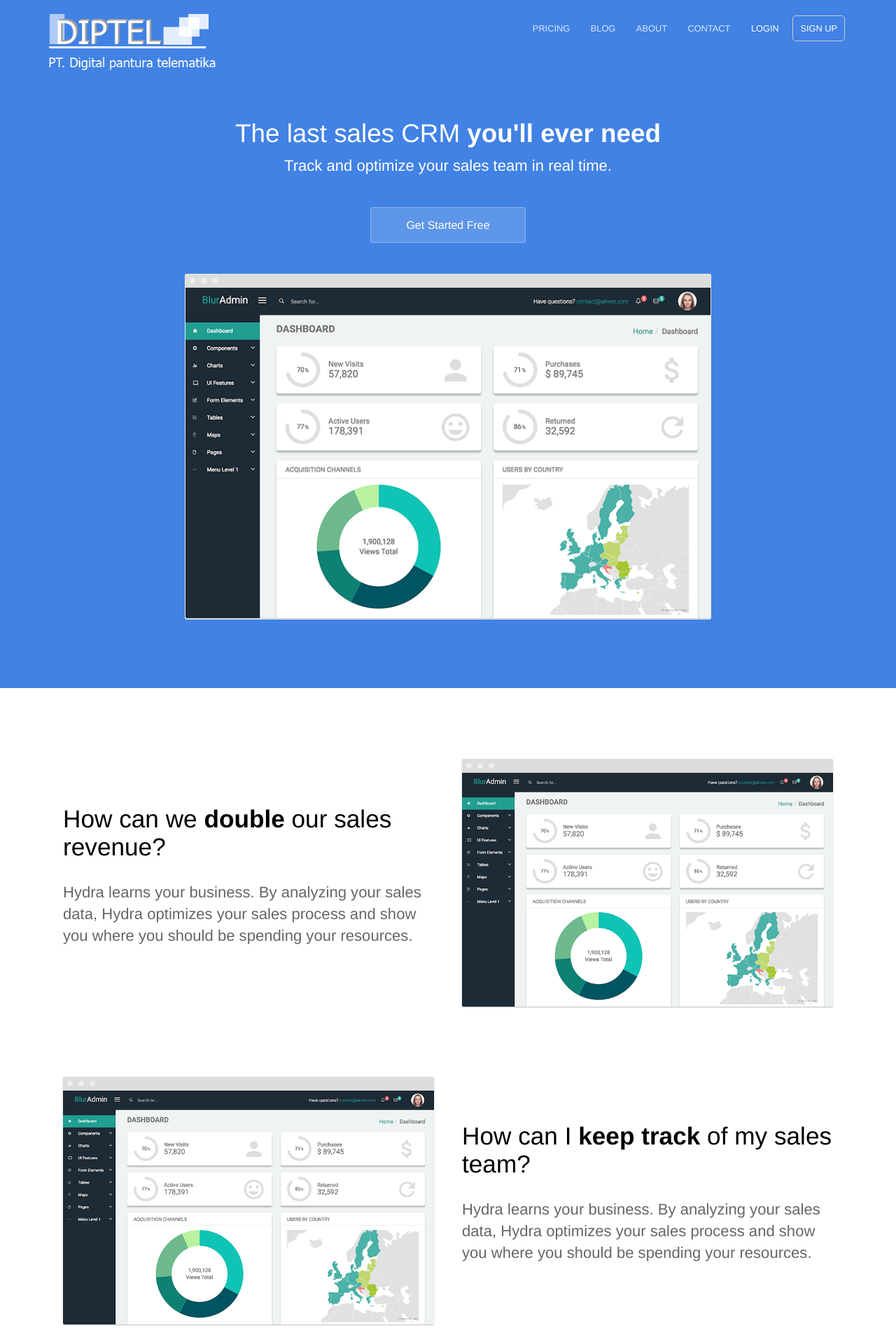
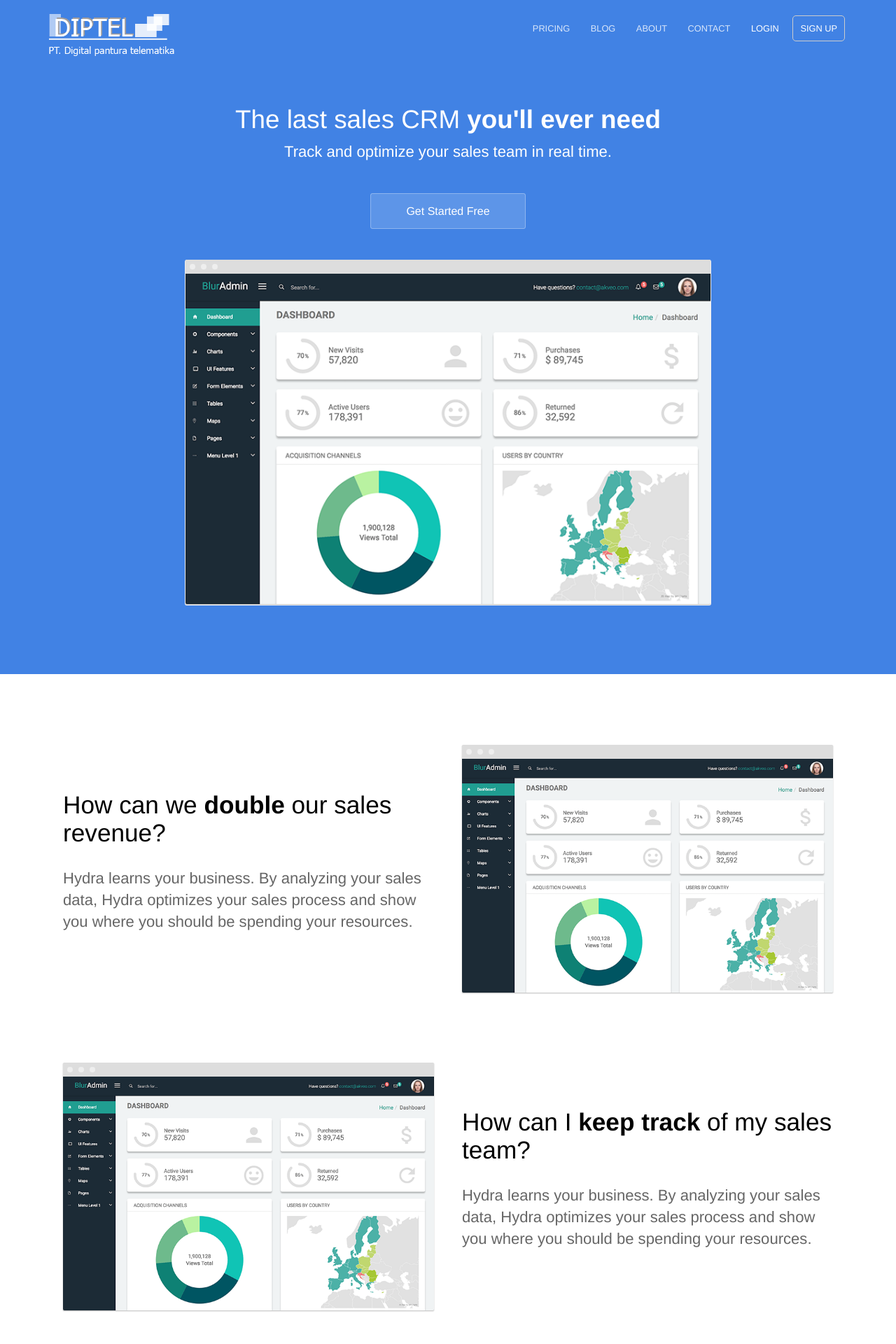
Before and after one commit to fikalefaza/hydra-jekyll, a Jekyll site: the page built from index.html, in a window 1280 px wide. Shown: the top 1920 px of the page at 70% size. Built offline with Jekyll 4.4.1, drawn with Linux system fonts in a browser that asks for light colours.

Commit message:
Updated '_layouts/default.html' via CloudCannon

```diff
--- a/_layouts/default.html
+++ b/_layouts/default.html
@@ -23,7 +23,7 @@
 	<body>
 		<header>
 			<div class="container">
-				<div class="company-name"><a href="{{ site.baseurl }}/"><img src="{{ site.baseurl }}/images/logodipt.png" alt="diptel" height="80" /></a></div>
+				<div class="company-name"><a href="{{ site.baseurl }}/"><img src="{{ site.baseurl }}/images/logodipt.png" alt="diptel" height="60" /></a></div>
 				{% include navigation.html %}
 			</div>
 		</header>
```
